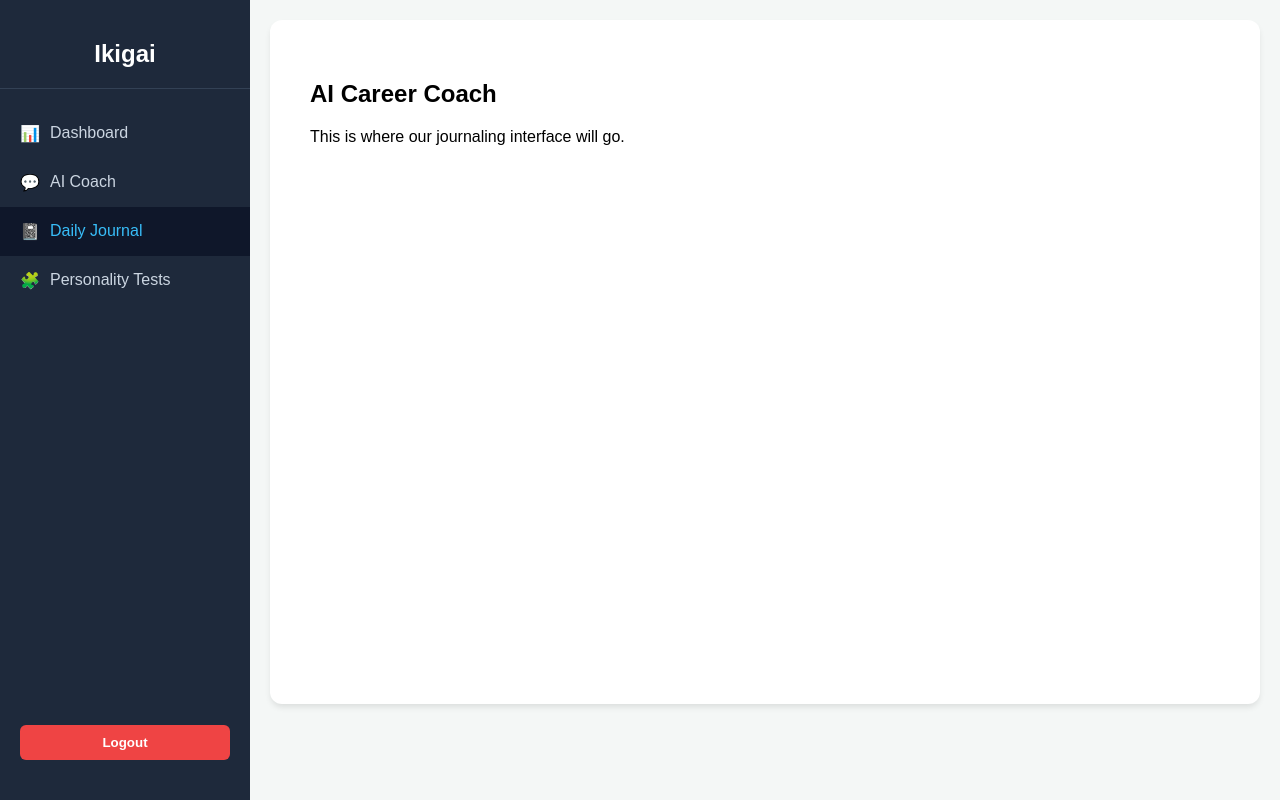
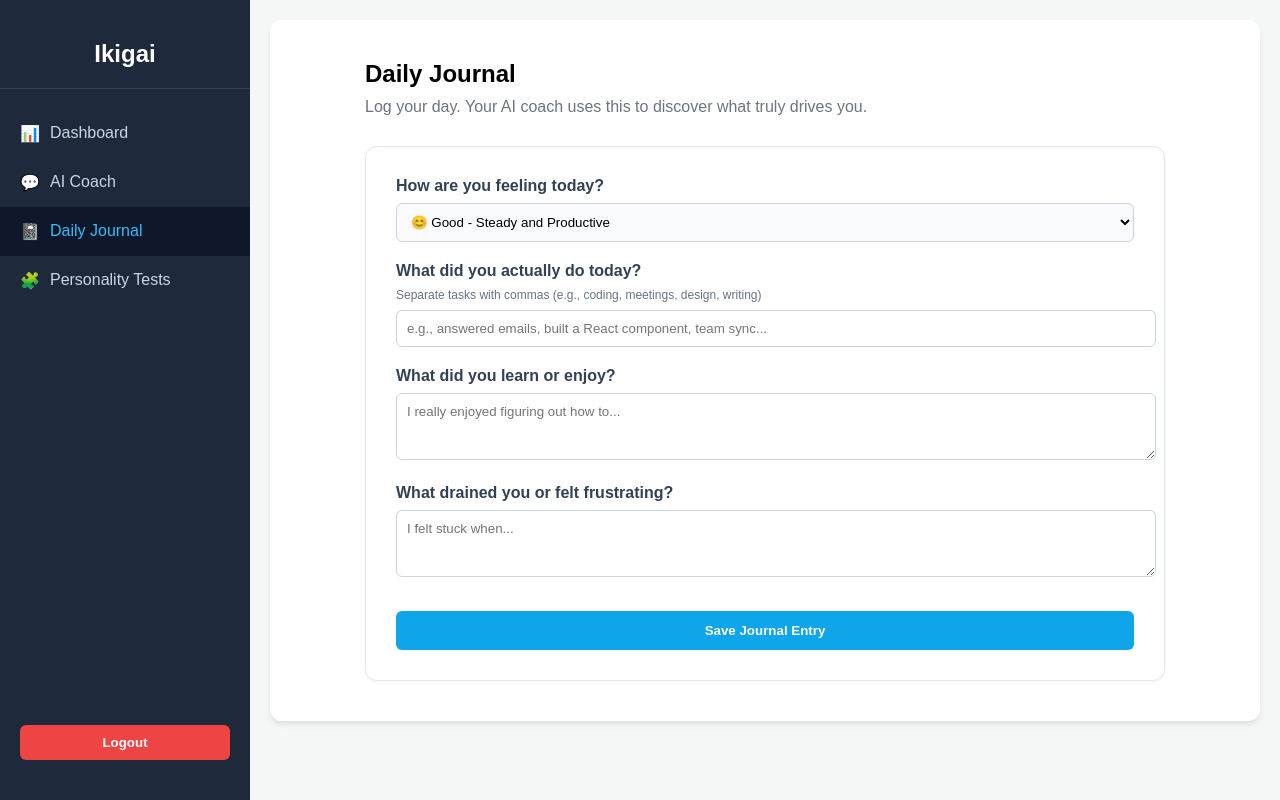
Before and after one commit to noor355/ikigai, a React (Create React App) app in the folder frontend/: page /journal in a window 1280 px wide. Built offline with nearby package versions, Linux system fonts and the light colour scheme; sample sign-in values are in the browser's storage.

Commit message:
feat: build daily journal UI for collecting RAG context data

```diff
--- a/frontend/src/pages/JournalPage.js
+++ b/frontend/src/pages/JournalPage.js
@@ -1,8 +1,146 @@
+import { useState } from "react";
+import axios from "axios";
+
 function JournalPage() {
+  const [formData, setFormData] = useState({
+    activities: "",
+    learnings: "",
+    challenges: "",
+    mood: "Good"
+  });
+  const [status, setStatus] = useState("");
+  const [loading, setLoading] = useState(false);
+
+  const handleChange = (e) => {
+    setFormData({ ...formData, [e.target.name]: e.target.value });
+  };
+
+  const handleSubmit = async (e) => {
+    e.preventDefault();
+    setLoading(true);
+    setStatus("");
+
+    try {
+      const token = localStorage.getItem("token");
+
+      // The backend expects 'activities' as a list of strings.
+      // This turns a comma-separated string ("coding, reading") into an array (["coding", "reading"])
+      const payload = {
+        ...formData,
+        activities: formData.activities.split(",").map(item => item.trim()).filter(item => item !== "")
+      };
+
+      // Sending the journal entry to your FastAPI backend
+      await axios.post("http://localhost:8000/api/v1/daily", payload, {
+        headers: { Authorization: `Bearer ${token}` }
+      });
+
+      setStatus("✨ Journal entry saved securely. Your AI coach will remember this.");
+      setFormData({ activities: "", learnings: "", challenges: "", mood: "Good" }); // Clear the form
+    } catch (error) {
+      console.error(error);
+      setStatus("❌ Error saving entry. Make sure your backend server is running!");
+    } finally {
+      setLoading(false);
+    }
+  };
+
   return (
-    <div style={{ padding: "40px", fontFamily: "sans-serif" }}>
-      <h2>AI Career Coach</h2>
-      <p>This is where our journaling interface will go.</p>
+    <div style={{ padding: "40px", fontFamily: "sans-serif", maxWidth: "800px", margin: "0 auto" }}>
+
+      <div style={{ marginBottom: "30px" }}>
+        <h2 style={{ margin: "0 0 10px 0" }}>Daily Journal</h2>
+        <p style={{ color: "#6c757d", margin: 0 }}>Log your day. Your AI coach uses this to discover what truly drives you.</p>
+      </div>
+
+      <div style={{ backgroundColor: "#ffffff", padding: "30px", borderRadius: "12px", border: "1px solid #e2e8f0", boxShadow: "0 1px 3px rgba(0,0,0,0.05)" }}>
+
+        <form onSubmit={handleSubmit} style={{ display: "flex", flexDirection: "column", gap: "20px" }}>
+
+          {/* Mood Selector */}
+          <div>
+            <label style={{ display: "block", marginBottom: "8px", fontWeight: "bold", color: "#334155" }}>How are you feeling today?</label>
+            <select
+              name="mood"
+              value={formData.mood}
+              onChange={handleChange}
+              style={{ padding: "10px", width: "100%", borderRadius: "6px", border: "1px solid #cbd5e1", backgroundColor: "#f8fafc" }}
+            >
+              <option value="Excellent">🚀 Excellent - Highly Energized</option>
+              <option value="Good">😊 Good - Steady and Productive</option>
+              <option value="Neutral">😐 Neutral - Just another day</option>
+              <option value="Stressed">😰 Stressed - Overwhelmed</option>
+              <option value="Drained">🔋 Drained - Completely exhausted</option>
+            </select>
+          </div>
+
+          {/* Activities */}
+          <div>
+            <label style={{ display: "block", marginBottom: "8px", fontWeight: "bold", color: "#334155" }}>What did you actually do today?</label>
+            <p style={{ fontSize: "12px", color: "#64748b", margin: "0 0 8px 0" }}>Separate tasks with commas (e.g., coding, meetings, design, writing)</p>
+            <input
+              type="text"
+              name="activities"
+              value={formData.activities}
+              onChange={handleChange}
+              placeholder="e.g., answered emails, built a React component, team sync..."
+              style={{ padding: "10px", width: "100%", borderRadius: "6px", border: "1px solid #cbd5e1" }}
+              required
+            />
+          </div>
+
+          {/* Learnings */}
+          <div>
+            <label style={{ display: "block", marginBottom: "8px", fontWeight: "bold", color: "#334155" }}>What did you learn or enjoy?</label>
+            <textarea
+              name="learnings"
+              rows="3"
+              value={formData.learnings}
+              onChange={handleChange}
+              placeholder="I really enjoyed figuring out how to..."
+              style={{ padding: "10px", width: "100%", borderRadius: "6px", border: "1px solid #cbd5e1", fontFamily: "inherit" }}
+            />
+          </div>
+
+          {/* Challenges */}
+          <div>
+            <label style={{ display: "block", marginBottom: "8px", fontWeight: "bold", color: "#334155" }}>What drained you or felt frustrating?</label>
+            <textarea
+              name="challenges"
+              rows="3"
+              value={formData.challenges}
+              onChange={handleChange}
+              placeholder="I felt stuck when..."
+              style={{ padding: "10px", width: "100%", borderRadius: "6px", border: "1px solid #cbd5e1", fontFamily: "inherit" }}
+            />
+          </div>
+
+          <button
+            type="submit"
+            disabled={loading}
+            style={{
+              padding: "12px",
+              backgroundColor: loading ? "#94a3b8" : "#0ea5e9",
+              color: "white",
+              border: "none",
+              borderRadius: "6px",
+              cursor: loading ? "not-allowed" : "pointer",
+              fontWeight: "bold",
+              marginTop: "10px"
+            }}
+          >
+            {loading ? "Saving..." : "Save Journal Entry"}
+          </button>
+
+          {/* Success/Error Message */}
+          {status && (
+            <div style={{ padding: "15px", backgroundColor: status.includes("Error") ? "#fee2e2" : "#dcfce7", color: status.includes("Error") ? "#991b1b" : "#166534", borderRadius: "6px", textAlign: "center" }}>
+              {status}
+            </div>
+          )}
+
+        </form>
+      </div>
     </div>
   );
 }
```
